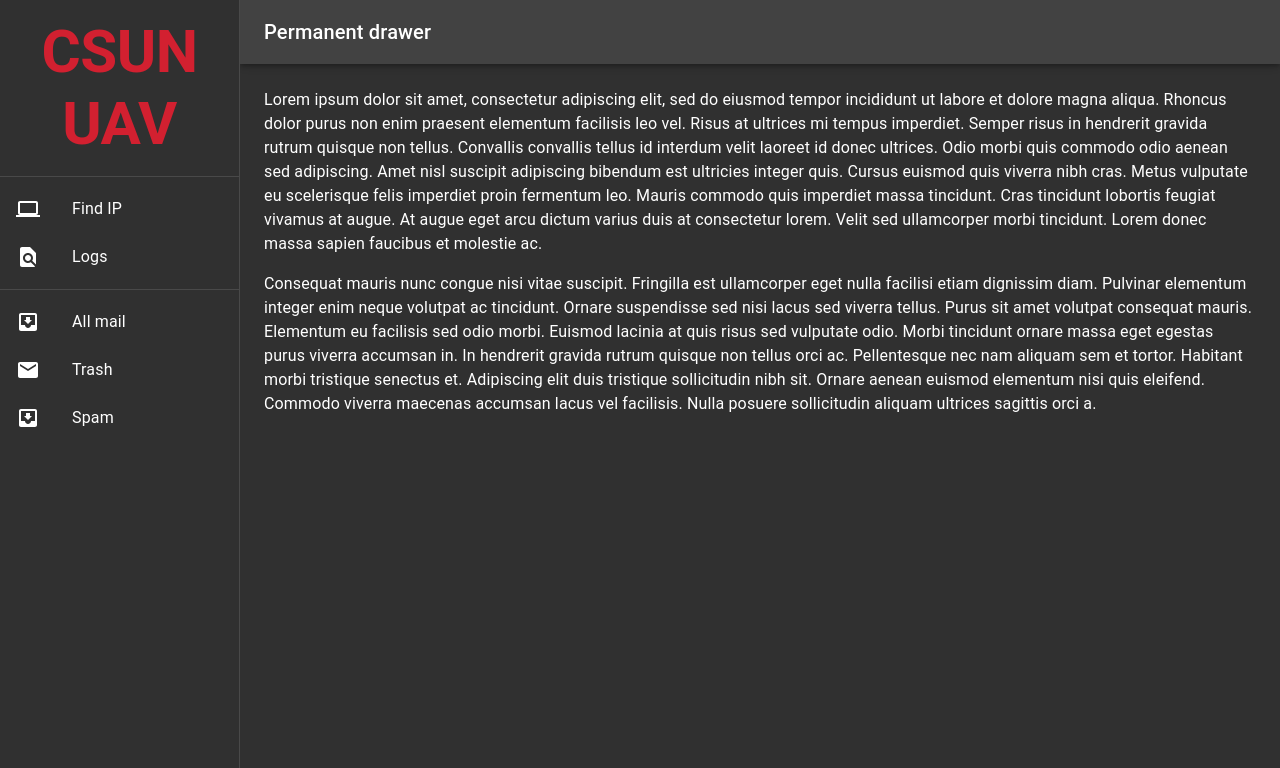
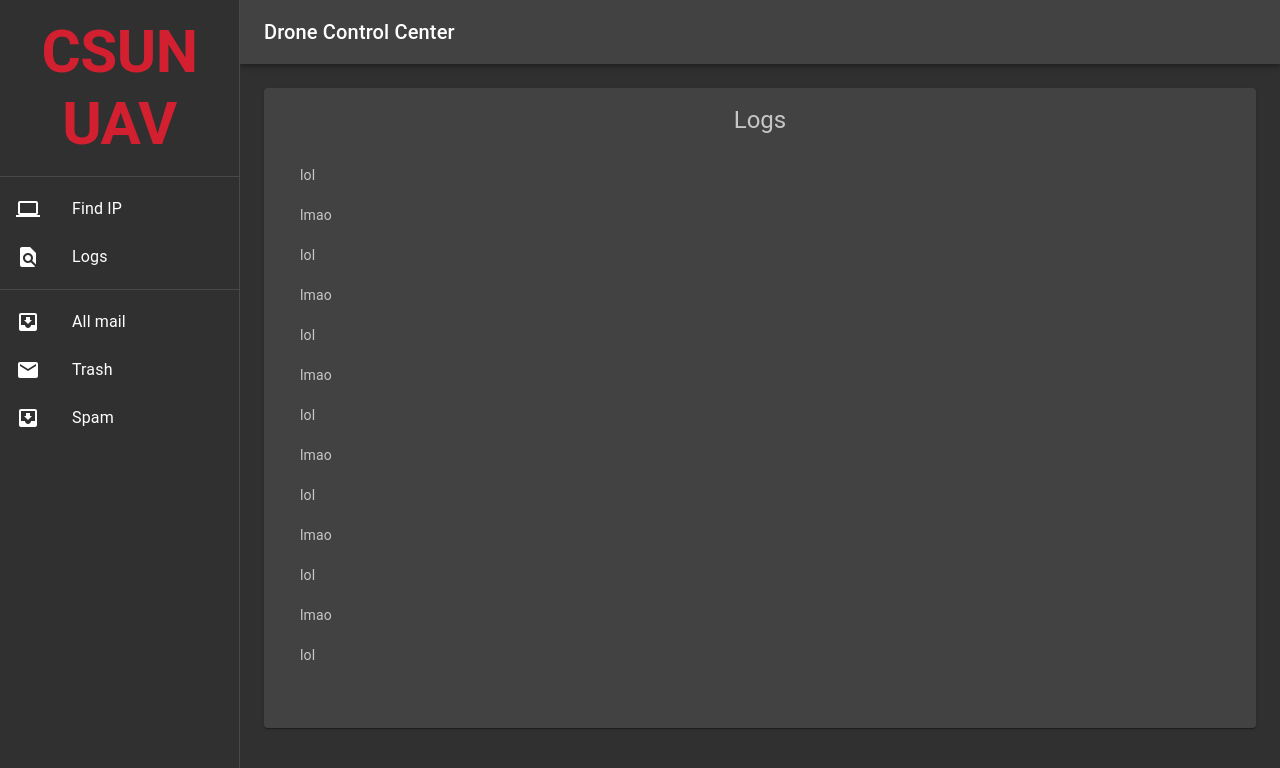
Before and after one commit to CSUN-UAV/Drone-Management, a React (Create React App) app in the folder frontend/: page / in a window 1280 px wide. Shown: the top 768 px of the page. Built offline with nearby package versions, Linux system fonts and the light colour scheme.

Commit message:
add log ui

```diff
--- a/frontend/src/App.js
+++ b/frontend/src/App.js
@@ -7,8 +7,7 @@
 
 import {MuiThemeProvider} from '@material-ui/core/styles';
 
-import useMediaQuery from '@material-ui/core/useMediaQuery';
-import { createMuiTheme, ThemeProvider } from '@material-ui/core/styles';
+import { createMuiTheme } from '@material-ui/core/styles';
 
 const theme = createMuiTheme({
   palette: {
--- a/frontend/src/Components/Drawer/LeftDrawer.jsx
+++ b/frontend/src/Components/Drawer/LeftDrawer.jsx
@@ -14,6 +14,7 @@
 import MailIcon from '@material-ui/icons/Mail';
 import FindInPageIcon from '@material-ui/icons/FindInPage';
 import ComputerIcon from '@material-ui/icons/Computer';
+import MainContent from '../MainContent/MainContent'
 
 const drawerWidth = 240;
 
@@ -62,7 +63,7 @@
       <AppBar position="fixed" className={classes.appBar}>
         <Toolbar>
           <Typography variant="h6" noWrap>
-            Permanent drawer
+            Drone Control Center
           </Typography>
         </Toolbar>
       </AppBar>
@@ -96,32 +97,7 @@
           ))}
         </List>
       </Drawer>
-      <main className={classes.content}>
-        <div className={classes.toolbar} />
-        <Typography paragraph>
-          Lorem ipsum dolor sit amet, consectetur adipiscing elit, sed do eiusmod tempor incididunt
-          ut labore et dolore magna aliqua. Rhoncus dolor purus non enim praesent elementum
-          facilisis leo vel. Risus at ultrices mi tempus imperdiet. Semper risus in hendrerit
-          gravida rutrum quisque non tellus. Convallis convallis tellus id interdum velit laoreet id
-          donec ultrices. Odio morbi quis commodo odio aenean sed adipiscing. Amet nisl suscipit
-          adipiscing bibendum est ultricies integer quis. Cursus euismod quis viverra nibh cras.
-          Metus vulputate eu scelerisque felis imperdiet proin fermentum leo. Mauris commodo quis
-          imperdiet massa tincidunt. Cras tincidunt lobortis feugiat vivamus at augue. At augue eget
-          arcu dictum varius duis at consectetur lorem. Velit sed ullamcorper morbi tincidunt. Lorem
-          donec massa sapien faucibus et molestie ac.
-        </Typography>
-        <Typography paragraph>
-          Consequat mauris nunc congue nisi vitae suscipit. Fringilla est ullamcorper eget nulla
-          facilisi etiam dignissim diam. Pulvinar elementum integer enim neque volutpat ac
-          tincidunt. Ornare suspendisse sed nisi lacus sed viverra tellus. Purus sit amet volutpat
-          consequat mauris. Elementum eu facilisis sed odio morbi. Euismod lacinia at quis risus sed
-          vulputate odio. Morbi tincidunt ornare massa eget egestas purus viverra accumsan in. In
-          hendrerit gravida rutrum quisque non tellus orci ac. Pellentesque nec nam aliquam sem et
-          tortor. Habitant morbi tristique senectus et. Adipiscing elit duis tristique sollicitudin
-          nibh sit. Ornare aenean euismod elementum nisi quis eleifend. Commodo viverra maecenas
-          accumsan lacus vel facilisis. Nulla posuere sollicitudin aliquam ultrices sagittis orci a.
-        </Typography>
-      </main>
+      <MainContent/>
     </div>
   );
 }
--- /dev/null
+++ b/frontend/src/Components/MainContent/MainContent.jsx
@@ -0,0 +1,112 @@
+import React from 'react';
+
+import { makeStyles } from '@material-ui/core/styles';
+
+import Typography from '@material-ui/core/Typography';
+import Grid from '@material-ui/core/Grid';
+import Paper from '@material-ui/core/Paper';
+import Divider from '@material-ui/core/Divider';
+
+import { useEffect, useRef } from 'react'
+
+
+const useStyles = makeStyles(theme => ({
+    root: {
+      display: 'flex',
+    },
+    toolbar: theme.mixins.toolbar,
+    content: {
+      flexGrow: 1,
+      backgroundColor: theme.palette.background.default,
+      padding: theme.spacing(3),
+    },
+    heading: {
+      width: '100%',
+      maxWidth: 500,
+      marginTop: '2vh',
+      marginBottom: '2vh',
+      color: '#D22030',
+      fontWeight: 'bold'
+    },
+    paper: {
+        padding: theme.spacing(2),
+        textAlign: 'center',
+        color: theme.palette.text.secondary,
+
+        width: '100%',
+        height: '80vh',
+        display: 'flex',
+        alignItems: 'center',
+        flexDirection: 'column',
+        minWidth: '600px'
+      },
+
+      messagesBody: {
+        width: 'calc( 100% - 20px )',
+        margin: 10,
+        overflowY: 'scroll',
+        height: 'calc( 100% - 80px )'
+        },
+
+        record: {
+            width: '95%',
+            height: 60,
+            display: 'flex',
+            alignItems: 'center',
+            position: 'absolute',
+            bottom: 0,
+            left: 0,
+            right: 0,
+            margin: 10
+        },
+        message: {
+            padding: 10,
+            display: 'flex',
+            justifyContent: 'space-between'
+        }
+  }));
+
+  const messages = ["lmao", "lol","lmao", "lol","lmao", "lol","lmao", "lol","lmao", "lol","lmao", "lol","lmao", "lol","lmao", "lol","lmao", "lol","lmao", "lol","lmao", "lol","lmao", "lol","lmao", "lol"]
+
+function MainContent() {
+    const classes = useStyles();
+
+    const messageEndRef = useRef(null)
+
+    const scrollToBottom = () => {
+      messageEndRef.current.scrollIntoView({ behavior: "auto" })
+    }
+
+    useEffect(scrollToBottom, [messages]);
+
+    return (
+        <main className={classes.content}>
+            <div className={classes.toolbar} />
+            <Grid container spacing={3}>
+                <Grid item xs={12}>
+                    <Paper className={classes.paper}>
+                        <Typography variant="h5" align='center'> Logs </Typography>
+                        <Divider />
+                            <div className={classes.messagesBody}>
+                            {
+                                    messages.map(el =>
+                                        (
+                                            <div className={classes.message}>
+                                             {el}
+                                            </div>
+                                        )
+                                    )
+                                }
+                                <div ref={messageEndRef} />
+                            </div>
+                        </Paper>
+
+                </Grid>
+            </Grid>
+
+        </main>
+    )
+}
+
+
+export default MainContent;
```
